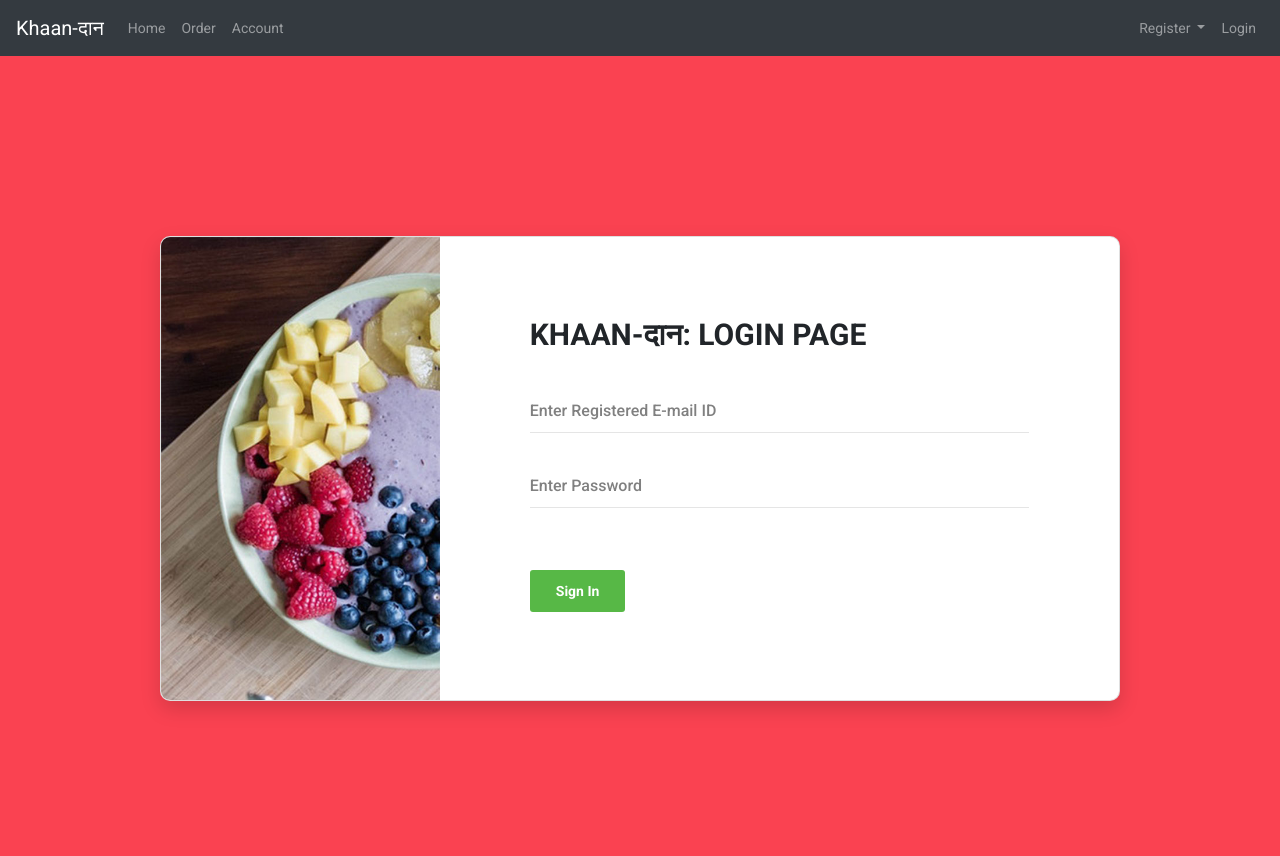
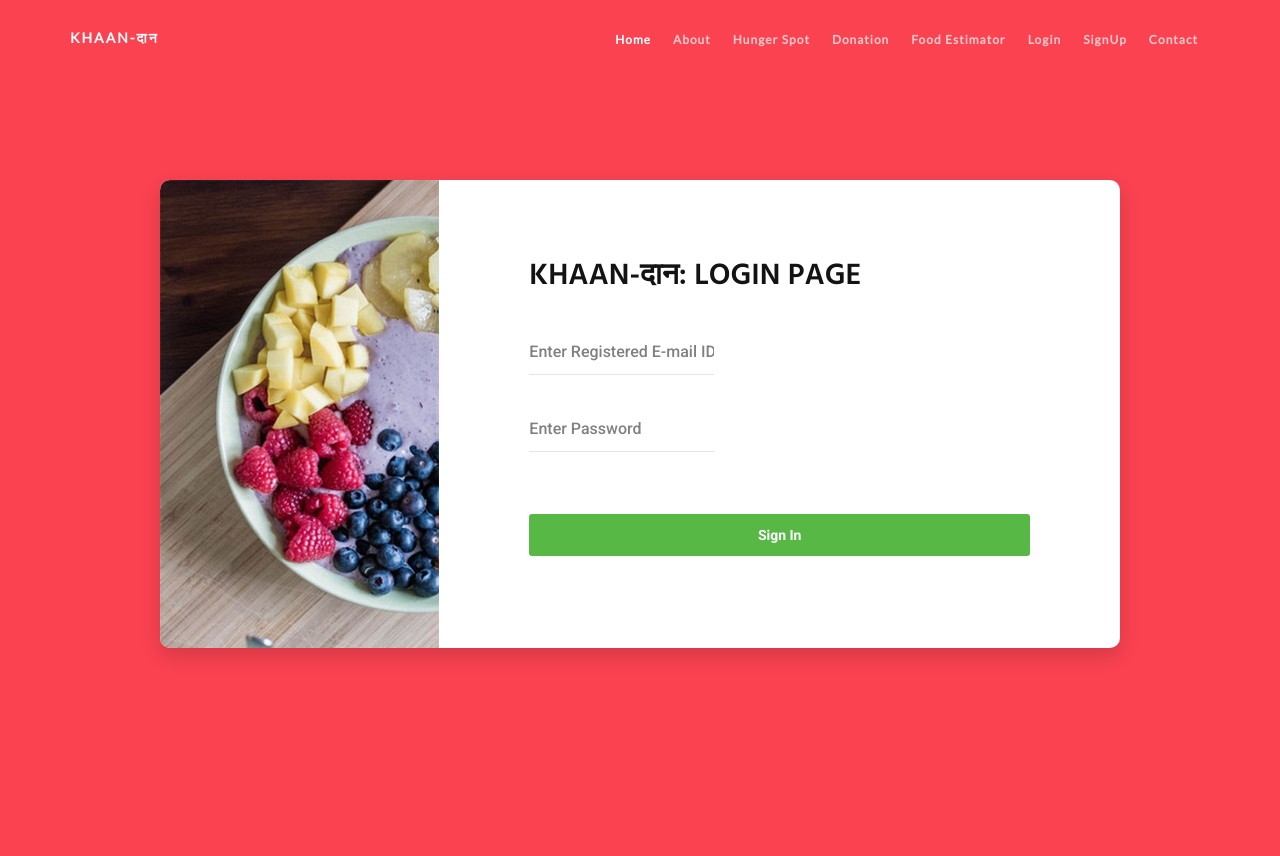
Before and after one commit to zenilharia26/KhaanDaan, a Django app: page /login/ in a window 1280 px wide. After the commit the page ends 660 px from the top, so only its background shows below. Run offline with Django 3.2, Linux system fonts and the light colour scheme; some libraries are stand-ins or nearby versions.

Commit message:
Added old navbar back without routing

```diff
--- a/home/templates/home/base.html
+++ b/home/templates/home/base.html
@@ -5,7 +5,23 @@
 <head>
 	<meta charset="utf-8">
 	<meta name="viewport" content="width=device-width, initial-scale=1">
-	<link rel="stylesheet" href="https://maxcdn.bootstrapcdn.com/bootstrap/4.3.1/css/bootstrap.min.css">
+	<link rel="stylesheet" href="static/css/bootstrap.min.css">
+	<link rel="stylesheet" href="https://cdnjs.cloudflare.com/ajax/libs/font-awesome/4.7.0/css/font-awesome.min.css">
+	<!-- MAIN STYLE -->
+	<link rel="stylesheet" href="static/css/style.css">
+	<!-- RESPONSIVES STYLE -->
+	<link rel="stylesheet" href="static/css/style-responsives.css">
+	<link rel="stylesheet" href="static/css/owl.carousel.css">
+	<link rel="stylesheet" href="static/css/owl.theme.css">
+	<link rel="stylesheet" href="static/css/magnific-popup.css">
+	<link rel="stylesheet" href="static/css/flexslider.css">
+	<link rel="stylesheet" href="static/css/aos.css">
+	<link rel="stylesheet" href="static/css/popup.css">
+	<link rel="stylesheet" href="static/css/form-style.css">
+
+	<!-- GOOGLE FONTS -->
+	<link href="https://fonts.googleapis.com/css?family=Hind:600|Lato:300,400" rel="stylesheet">
+
 	{% block header %}
 	{% endblock header %}
 
@@ -16,6 +32,65 @@
 	{% endif %}
 </head>
 <body>
+
+		<div id="navigation">
+				<div class="container">
+					<div class="row">
+						<div class="col-sm-3">
+							<div class="logo">
+								<a href="{% url 'login' %}">Khaan-दान</a>
+							</div>
+						</div>
+
+						<div class="col-sm-9">
+							<div class="navigation-menu">
+								<div class="navbar">
+									<div class="navbar-header">
+										<button type="button" class="navbar-toggle" data-toggle="collapse" data-target=".navbar-collapse">
+											<span class="sr-only">Toggle navigation</span>
+											<span class="icon-bar"></span>
+											<span class="icon-bar"></span>
+											<span class="icon-bar"></span>
+										</button>
+									</div>
+									<div class="navbar-collapse collapse">
+										<ul class="nav navbar-nav navbar-right">
+											<!-- navigation menu items -->
+											<li>
+												<a class="line active smoth-scroll" href="#home">Home</a>
+											</li>
+											<li>
+												<a class="line smoth-scroll" href="#about">About</a>
+											</li>
+											<li>
+												<a class="line smoth-scroll" href="#profile">Hunger Spot</a>
+											</li>
+											<li>
+												<a class="line smoth-scroll" href="#experience">Donation</a>
+											</li>
+											<li>
+												<a class="line smoth-scroll" href="#food-estimator">Food Estimator</a>
+											</li>
+											<li>
+												<a class="line smoth-scroll" href="#login">Login</a>
+											</li>
+											<li>
+												<a class="line smoth-scroll" href="#login">SignUp</a>
+											</li>
+											<li>
+												<a class="line smoth-scroll" href="#contact">Contact</a>
+											</li>
+										</ul>
+									</div>
+								</div>
+							</div>
+						</div>
+					</div>
+				</div>
+			</div>
+
+
+	<!--
 	<nav class="navbar navbar-expand-md bg-dark navbar-dark">
 		<a class="navbar-brand" href="#">Khaan-दान</a>
 		<button class="navbar-toggler" type="button" data-toggle="collapse" data-target="#collapsibleNavbar">
@@ -53,6 +128,31 @@
 
 	  	</ul>
 	</nav>
+-->
+	<!-- JS PLUGIN -->
+	<script src="jquery-2.1.0.min.js"></script>
+	<script src="static/js/jquery.js"></script>
+	<script src="static/js/bootstrap.min.js"></script>
+	<script src="static/js/jquery.stellar.min.js"></script>
+	<script src="static/js/text-rotate.js"></script>
+	<script src="static/js/numscroller.js"></script>
+	<script src="static/js/owl.carousel.min.js"></script>
+	<script src="static/js/jquery.wow.min.js"></script>
+	<script src="static/js/jquery.appear.js"></script>
+	<script src="static/js/progress-bar.min.js"></script>
+	<script src="static/js/jquery.mixitup.js"></script>
+	<script src="static/js/jquery.flexslider-min.js"></script>
+	<script src="static/js/aos.js"></script>
+	<script src="static/js/app.js"></script>
+	<script src="static/js/jquery.form.js"></script>
+	<script src="static/js/jquery.validate.min.js"></script>
+	<script src="static/js/jquery.mb.YTPlayer.min.js"></script>
+	<script type="text/javascript">
+		$('.player').mb_YTPlayer();
+	</script>
+
+	<!-- MAIN JS -->
+	<script src="static/js/main.js"></script>
 	{% block content %}
 	{% endblock %}
 </body>
```
Also changed, not shown: db.sqlite3.
